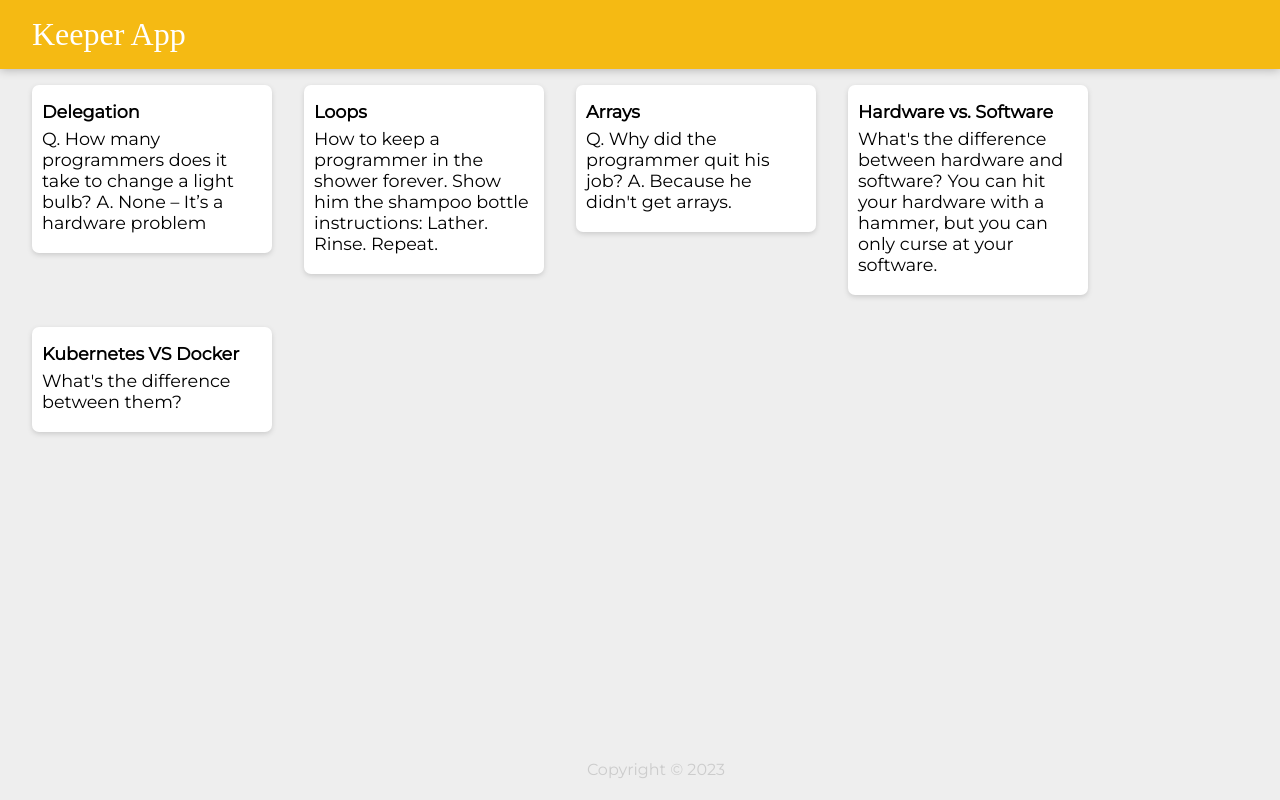
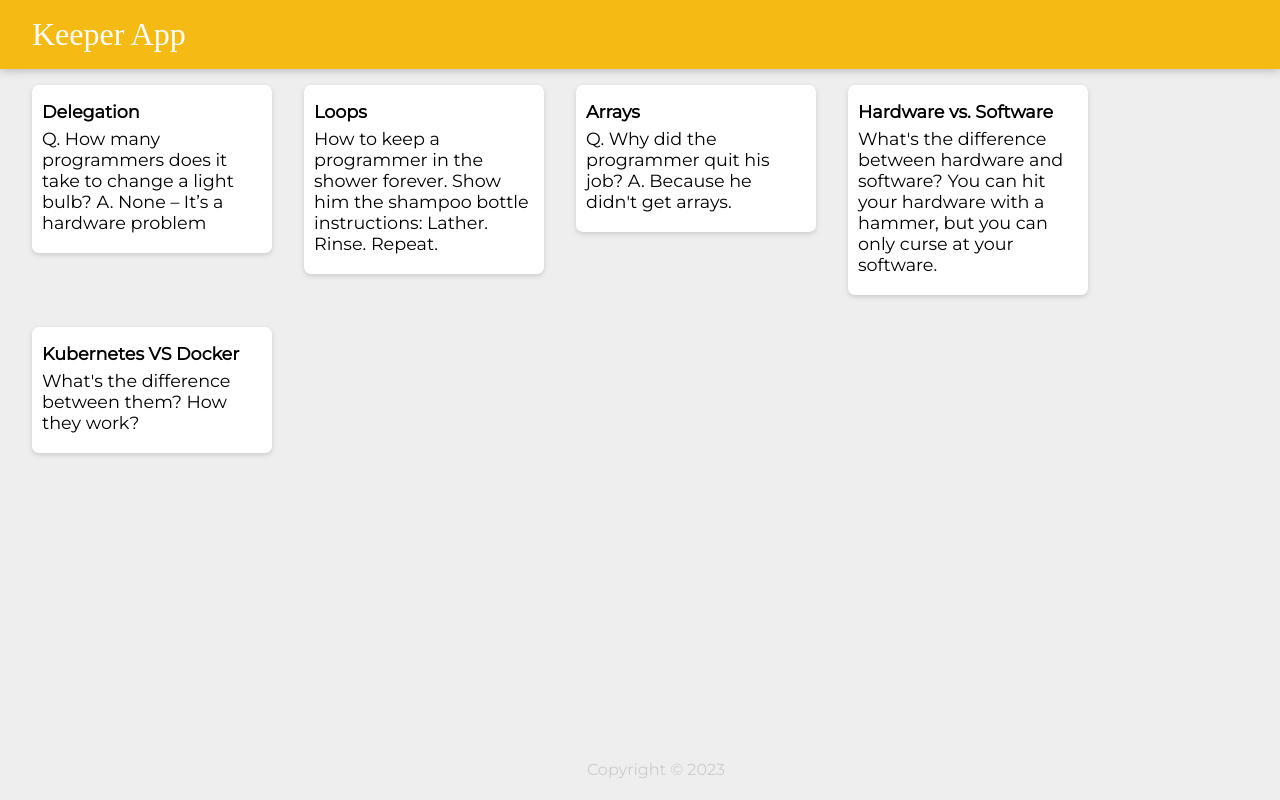
Before and after one commit to abdelilahdahdahi/Kenote, a React (Create React App) app: page / in a window 1280 px wide. Built offline with nearby package versions, Linux system fonts and the light colour scheme; a web font is replaced by a local one.

Commit message:
change 2

```diff
--- a/src/notes.js
+++ b/src/notes.js
@@ -27,7 +27,7 @@ const notes = [
         key: 5,
         title: "Kubernetes VS Docker",
         content:
-          "What's the difference between them? "
+          "What's the difference between them? How they work?"
     }
 ];
 
```
